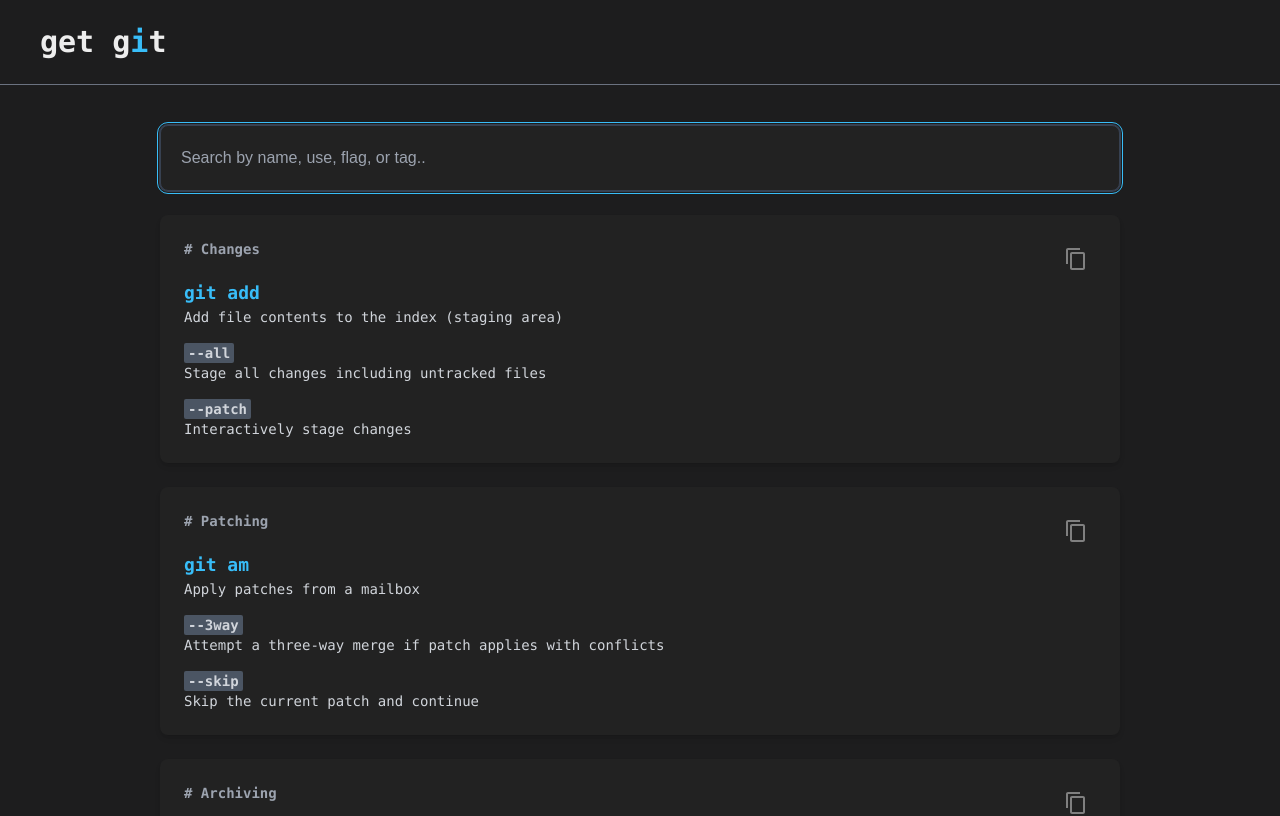
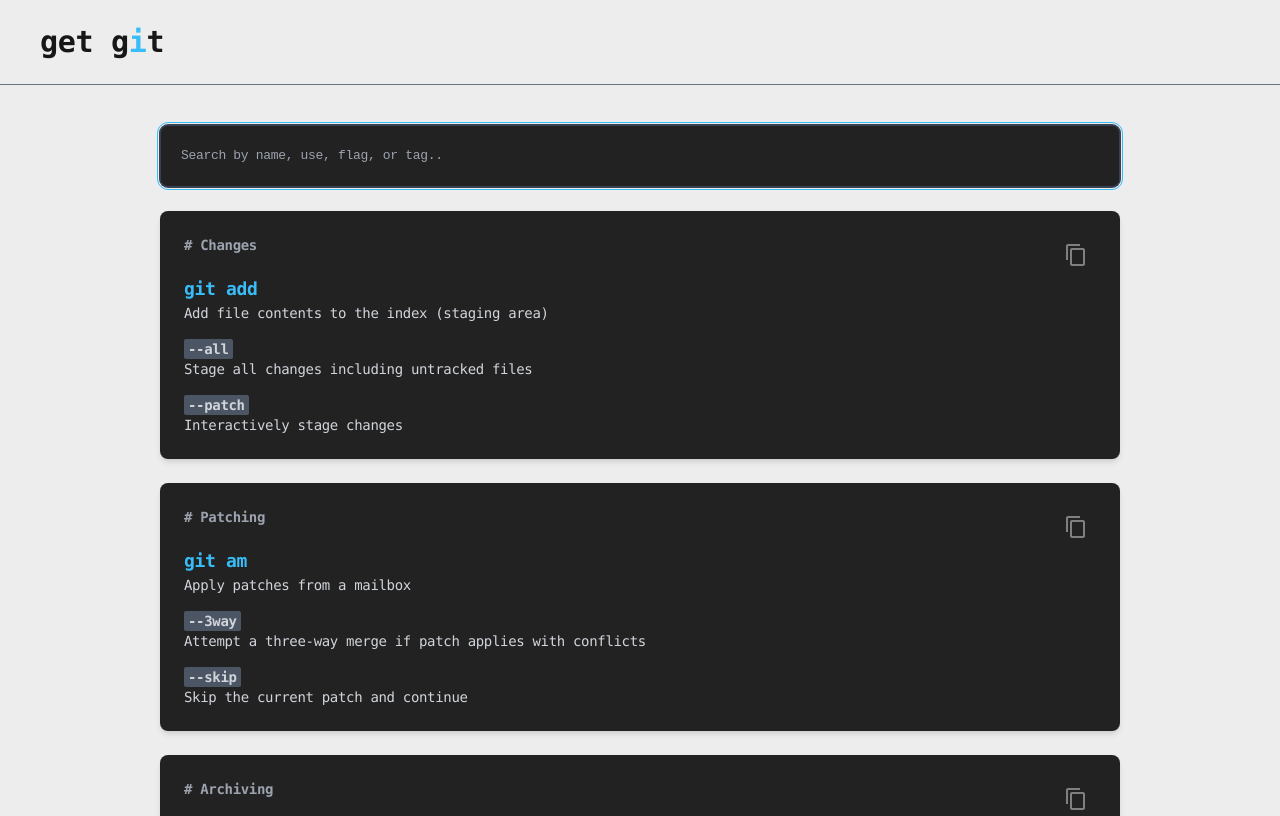
Before and after one commit to islamCodehood/get-git, a Next.js app: page / in a window 1280 px wide. Shown: the top 816 px of the page. Built offline with nearby package versions, Linux system fonts and the light colour scheme.

Commit message:
Refactor global CSS to update font-family and background color

```diff
--- a/app/globals.css
+++ b/app/globals.css
@@ -2,22 +2,23 @@
 @tailwind components;
 @tailwind utilities;
 
-/* :root {
-  --background: #ffffff;
+:root {
+  --background: #ededed;
   --foreground: #171717;
-} */
+}
 
-/* @media (prefers-color-scheme: dark) { */
+@media (prefers-color-scheme: dark) {
   :root {
     --background: #1d1d1e;
     --foreground: #ededed;
   }
-/* } */
+}
 
 body {
   color: var(--foreground);
   background: var(--background);
-  font-family: Arial, Helvetica, sans-serif;
+  font-family: monospace;
+  @apply tracking-tight leading-normal;
 }
 
 @layer utilities {
```
